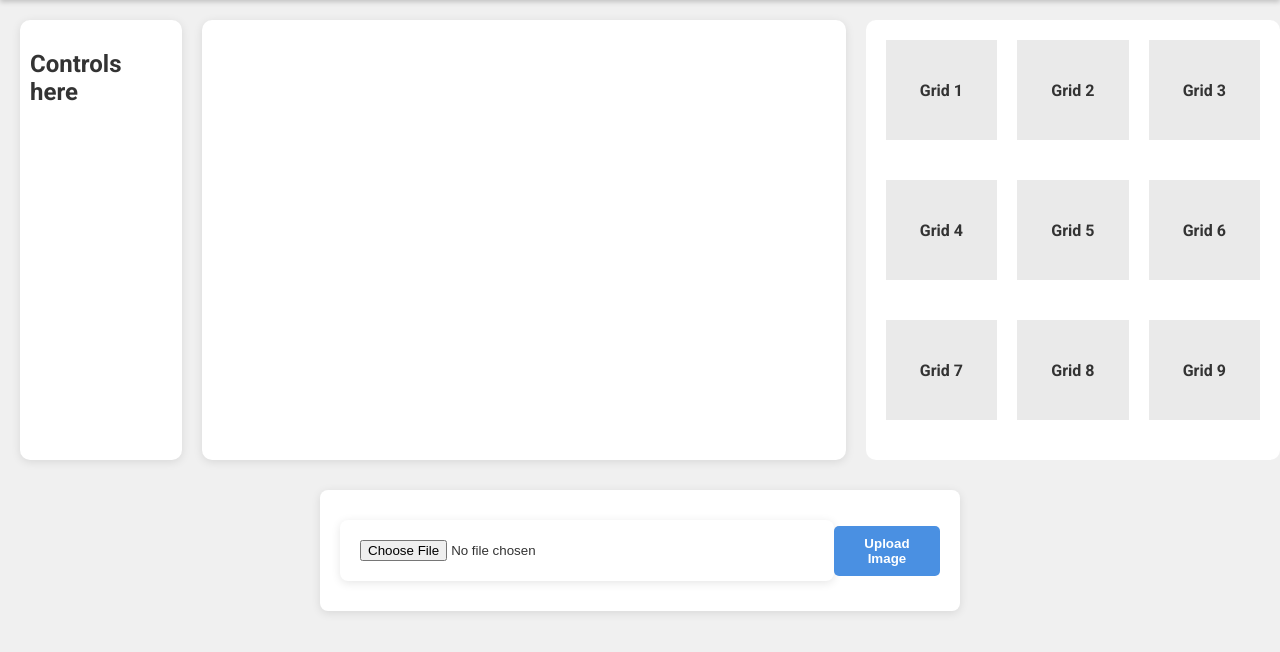
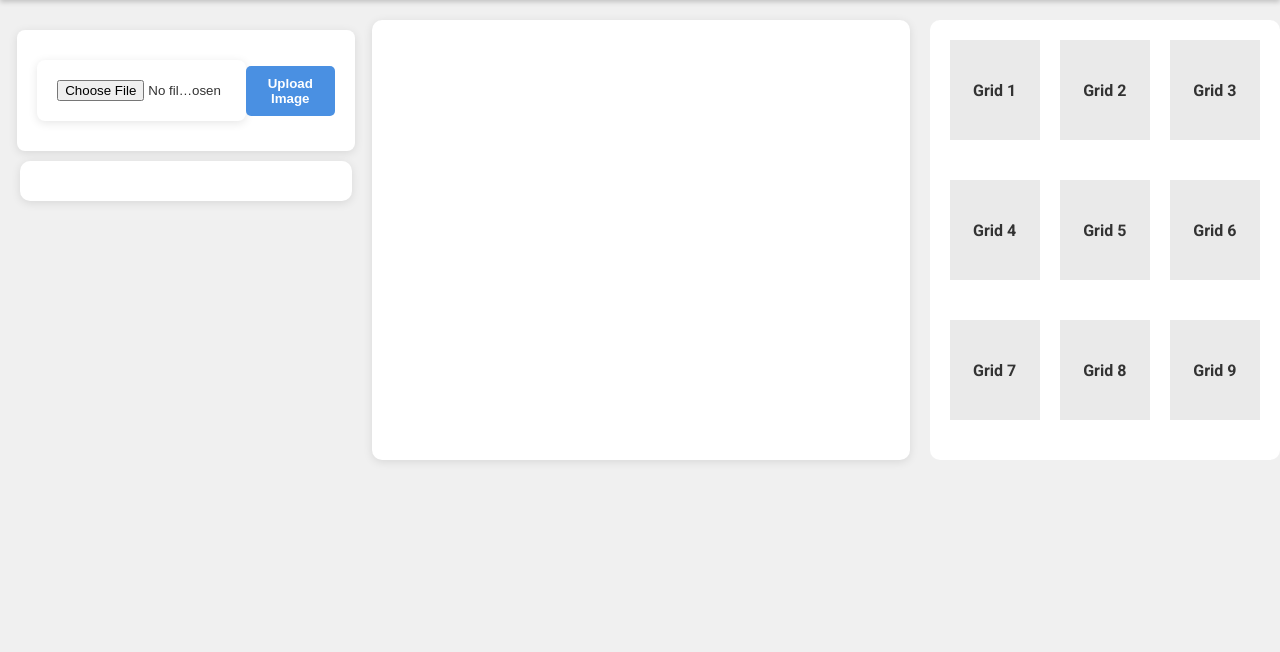
Before and after one commit to RaelpsNinvect/Py3D, a Django app: page / in a window 1280 px wide. Shown: the part 93-745 px from the top of the page. Run offline with Django 5.2, Linux system fonts and the light colour scheme; some libraries are stand-ins or nearby versions.

Commit message:
Changes of thighs

```diff
--- a/myproject/image_converter/views.py
+++ b/myproject/image_converter/views.py
@@ -12,7 +12,7 @@
 # Load the MiDaS model
 def load_midas_model():
     print("Loading MiDaS model...")
-    model = torch.hub.load("isl-org/MiDaS", "MiDaS_small")  # Using a specific version
+    model = torch.hub.load("isl-org/MiDaS", "DPT_Large")  # Using a specific version
     model.eval()
     return model
 
--- a/myproject/templates/index.html
+++ b/myproject/templates/index.html
@@ -49,15 +49,21 @@
             background-color: #606f80;
             border-radius: 5px;
         }
+        .section-one {
+            display: flex;
+            flex-direction: column;
+            align-items: center;
+            width: 10%;
+        }
         #gui-adjusts {
             display: flex;
             box-shadow: 0 2px 10px rgba(0, 0, 0, 0.1);
             border: 1px rounded #ccc;
             background-color: white;
             margin: 0 20px;
-            height: 420px;
+            height: flex;
             border-radius: 10px;
-            padding: 10px;
+            padding: 20px 0;
         }
         #container {
             display: flex;
@@ -91,8 +97,7 @@
             display: flex;
             align-items: center;
             justify-content: center;
-            width: 100%;
-            max-width: 600px;
+            width: 80%;
             background-color: #fff;
             padding: 20px;
             border-radius: 8px;
@@ -164,13 +169,22 @@
         </ul>
     </nav>
     <div id="container">
-        <div id="gui-adjusts">
-            <h2>Controls here</h2>
-        </div>
-        <div id="canvas-container">
+        <section id="section-one">
+            <div class="controls">
+                <form id="upload-form" method="POST" enctype="multipart/form-data">
+                    {% csrf_token %}
+                    <input type="file" id="image" name="image" accept="image/*">
+                    <button type="submit">Upload Image</button>
+                </form>
+            </div>
+            <div id="gui-adjusts"></div>
+            <button id="download-button">Download OBJ</button>
+        </section>
+
+        <section id="canvas-container">
             <!-- Canvas will be inserted here by JavaScript -->
-        </div>
-        <div id="grid-container">
+        </section>
+        <section id="grid-container">
             <!-- Sample grid items -->
             <div class="grid-item">Grid 1</div>
             <div class="grid-item">Grid 2</div>
@@ -181,16 +195,9 @@
             <div class="grid-item">Grid 7</div>
             <div class="grid-item">Grid 8</div>
             <div class="grid-item">Grid 9</div>
-        </div>
+        </s>
     </div>
-    <div class="controls">
-        <form id="upload-form" method="POST" enctype="multipart/form-data">
-            {% csrf_token %}
-            <input type="file" id="image" name="image" accept="image/*">
-            <button type="submit">Upload Image</button>
-        </form>
-        <button id="download-button">Download OBJ</button>
-    </div>
+
 
     <script src="https://cdnjs.cloudflare.com/ajax/libs/three.js/r128/three.min.js"></script>
     <script src="https://cdn.jsdelivr.net/npm/three@0.128.0/examples/js/loaders/OBJLoader.js"></script>
@@ -261,6 +268,15 @@
                 scene.add(light);
 
                 gui = new dat.GUI();
+                gui.domElement.className += ' custom-class';
+                gui.domElement.style.margin = '10px';
+                gui.domElement.style.width = '200px';
+                gui.domElement.style.height = '100%';
+                gui.domElement.style.fontFamily = 'Arial, sans-serif';
+                gui.domElement.style.fontSize = '14px';
+                gui.domElement.style.color = '#000000'; // changed to black
+                gui.domElement.style.backgroundColor = 'transparent'; // changed to transparent
+                document.getElementById('gui-adjusts').appendChild(gui.domElement);
                 meshControls = {
                     positionX: 0,
                     positionY: 0,
@@ -316,6 +332,7 @@
             camera.lookAt(center);
         }
 
+
         function animate() {
             requestAnimationFrame(animate);
             renderer.render(scene, camera);
```
Also changed, not shown: myproject/media/uploads/310854027_2280496372109656_9133148870386180096_n.jpg (deleted), myproject/media/uploads/429925466_416167681089918_8503251356146347983_n.jpg (deleted), myproject/media/uploads/Bak.png (deleted), myproject/media/uploads/Screenshot 2024-08-27 225750.png (deleted), myproject/media/uploads/Screenshot 2024-08-27 230136.png (deleted), myproject/media/uploads/b444b1ce-d1bb-41fb-85cc-6aa0ca4b30bb.jfif (deleted).
